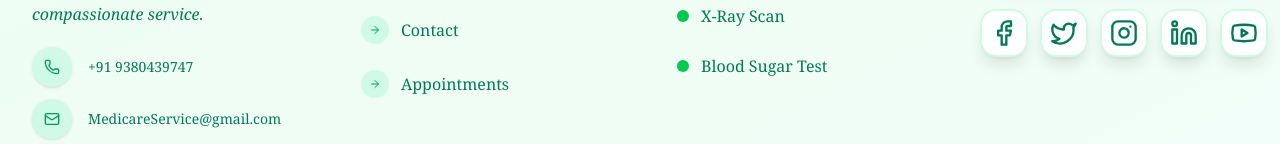
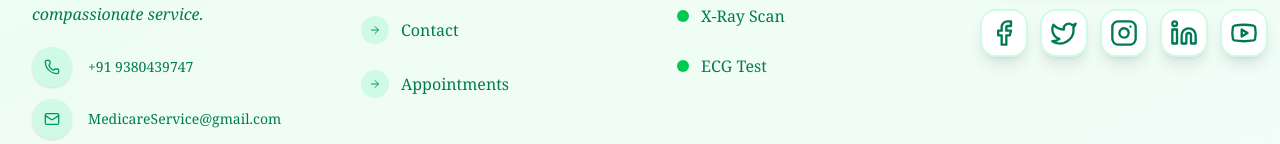
Before and after one commit to koushikshet2401/Medi-Flow, a React (Vite) app in the folder frontend/: page /contact in a window 1280 px wide. Shown: the part 1251-1395 px from the top of the page. Built offline with nearby package versions, Linux system fonts and the light colour scheme; no server answers.

Commit message:
fixed the footer duplicate keys and index error

```diff
--- a/frontend/src/components/Footer.jsx
+++ b/frontend/src/components/Footer.jsx
@@ -33,7 +33,7 @@ function Footer() {
     { name: "Blood Sugar Test", href: "/services" },
     { name: "Full Blood Count", href: "/services" },
     { name: "X-Ray Scan", href: "/services" },
-    { name: "Blood Sugar Test", href: "/services" },
+    { name: "ECG Test", href: "/services" },
   ];
 
   const socialLinks = [
@@ -163,7 +163,7 @@ function Footer() {
             <h3 className={footerStyles.sectionTitle}>Our Services</h3>
             <ul className={footerStyles.linksList}>
               {services.map((service, index) => (
-                <li key={service.name}>
+                <li key={index}>
                   <a href={service.href} className={footerStyles.serviceLink}>
                     <div className={footerStyles.serviceIcon}></div>
                     <span>{service.name}</span>
@@ -235,7 +235,7 @@ function Footer() {
           </div>
 
 
-{/*Desiner Style Now Its blank timestamp 7.43*/ }
+          {/*Desiner Style Now Its blank timestamp 7.43*/}
 
         </div>
       </div>
```
